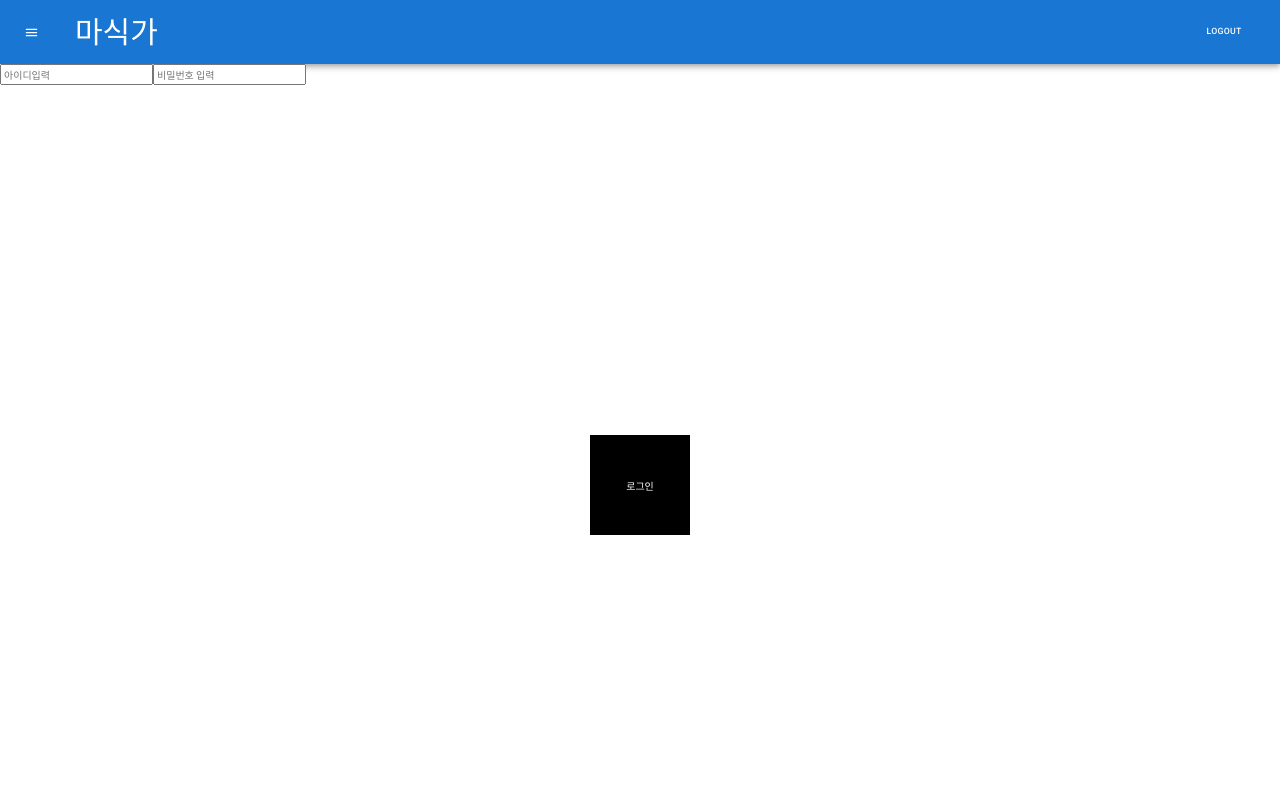
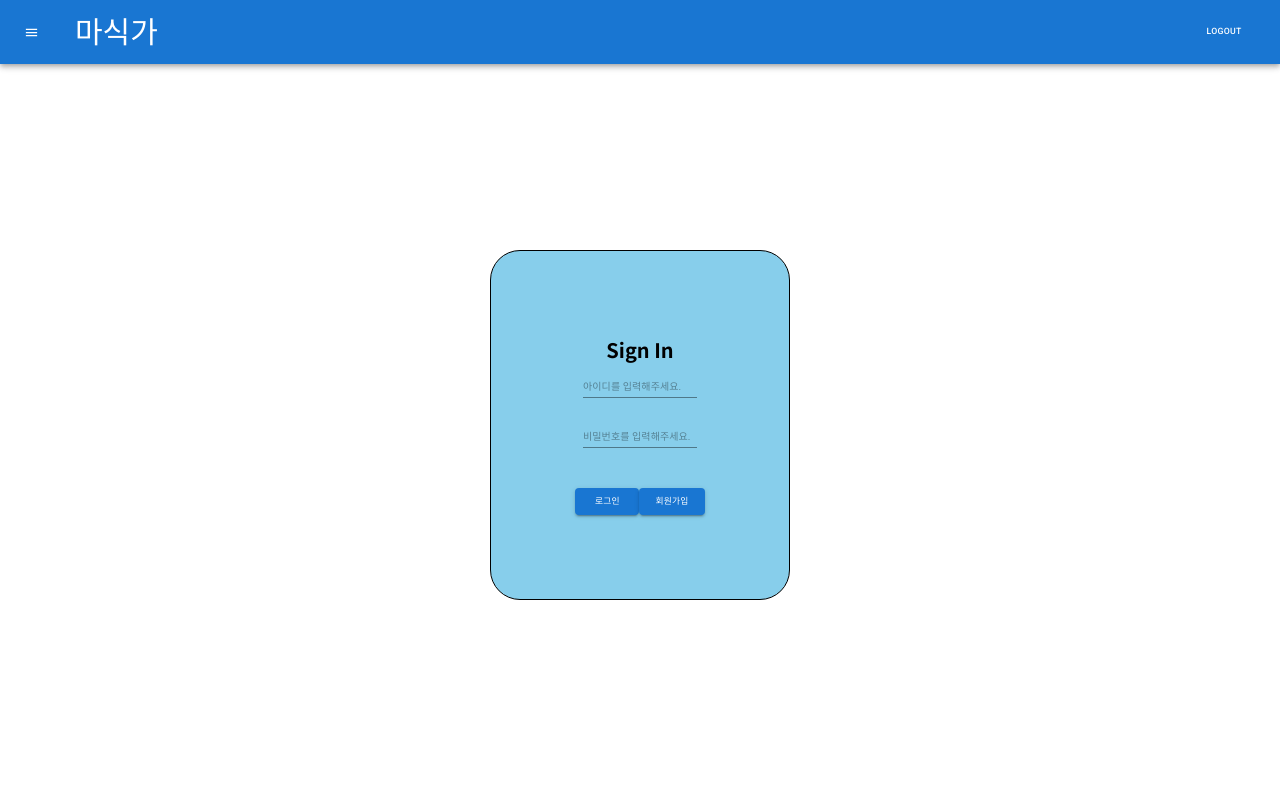
Before and after one commit to dongmin3891/masikga, a React (Create React App) app in the folder frontend/: page /login in a window 1280 px wide. Shown: the top 800 px of the page. Built offline with nearby package versions, Linux system fonts and the light colour scheme; no server answers.

Commit message:
feat: 로그인 화면 스타일 추가

```diff
--- a/frontend/src/pages/login/index.tsx
+++ b/frontend/src/pages/login/index.tsx
@@ -8,6 +8,10 @@ import { ToastContainer, toast } from 'react-toastify';
 import 'react-toastify/dist/ReactToastify.css';
 import UserInfo from "../../interfaces/userInfo";
 import { setRefreshTokenToCookie } from "../../utils/auth";
+import BasicButton from "../../components/BasicButton";
+import BoxSx from "../../components/BoxSx";
+import ContainerSm from "../../components/Container";
+import BasicInput from "../../components/BasicInput";
 
 const LoginPage = ({history} : any) => {
 
@@ -23,7 +27,7 @@ const LoginPage = ({history} : any) => {
       onError: (error : any) => {
         errorHandler(error);
       },
-      onSuccess: (data, variables, context) => {
+      onSuccess: (data: any, variables, context) => {
         settingAuthToken(data.accessToken); // 로컬스토리지에 accessToken 저장
         settingUserInfo(userInfo); // 사용자 정보 저장
         setAuthToken(data.accessToken); // headers에 셋팅
@@ -98,12 +102,38 @@ const LoginPage = ({history} : any) => {
 
     return (
       <>
-      <div>
-        <input type="text" placeholder="아이디입력" name='id' value={userInfo.id} onChange={(e) => userInfoHandler(e)} />
-        <input type="password" placeholder="비밀번호 입력" name='password' value={userInfo.password} onChange={(e) => userInfoHandler(e)} />
-        <LoginButton onClick={loginHandler} />
-      </div>
-      <LoginButton onClick={loginHandler} />
+      {/* <ContainerSm> */}
+      {/* <BoxSx> */}
+        <div className="login_container">
+
+          <div className="login_items">
+          <h1 className="login-header">Sign In</h1>
+
+            <BasicInput
+              placeholder="아이디를 입력해주세요."
+              variant="standard"
+              value={userInfo.id}
+              name="id"
+              onChange={(e) => userInfoHandler(e)}
+            />
+            <BasicInput
+              placeholder="비밀번호를 입력해주세요."
+              variant="standard"
+              value={userInfo.password}
+              name="password"
+              type="password"
+              onChange={(e) => userInfoHandler(e)}
+            />
+            {/* <input className="login-input" type="text" placeholder="아이디입력" name='id' value={userInfo.id} onChange={(e) => userInfoHandler(e)} /> */}
+            {/* <input className="login-input" type="password" placeholder="비밀번호 입력" name='password' value={userInfo.password} onChange={(e) => userInfoHandler(e)} />       */}
+            <div>
+              <BasicButton className="signin-button" text='로그인' variant="contained" onClick={loginHandler}></BasicButton>
+              <BasicButton className="signup-button" text='회원가입' variant="contained" onClick={()=>history.push('/signup')}></BasicButton>
+            </div>
+          </div>
+        </div>
+      {/* </BoxSx> */}
+      {/* </ContainerSm> */}
       <ToastContainer theme="colored" position="top-right" autoClose={2000} />
       </>
     )
```
